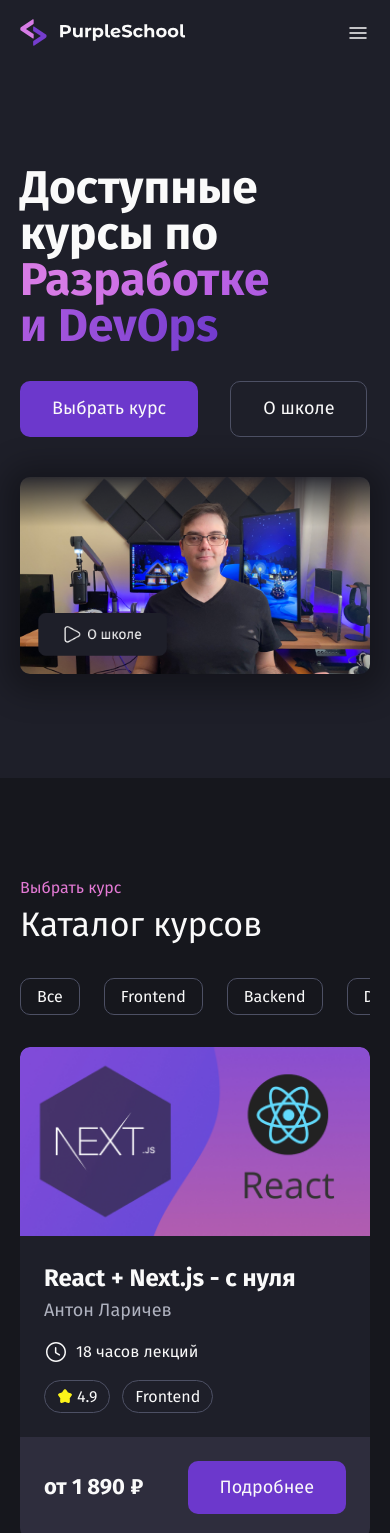
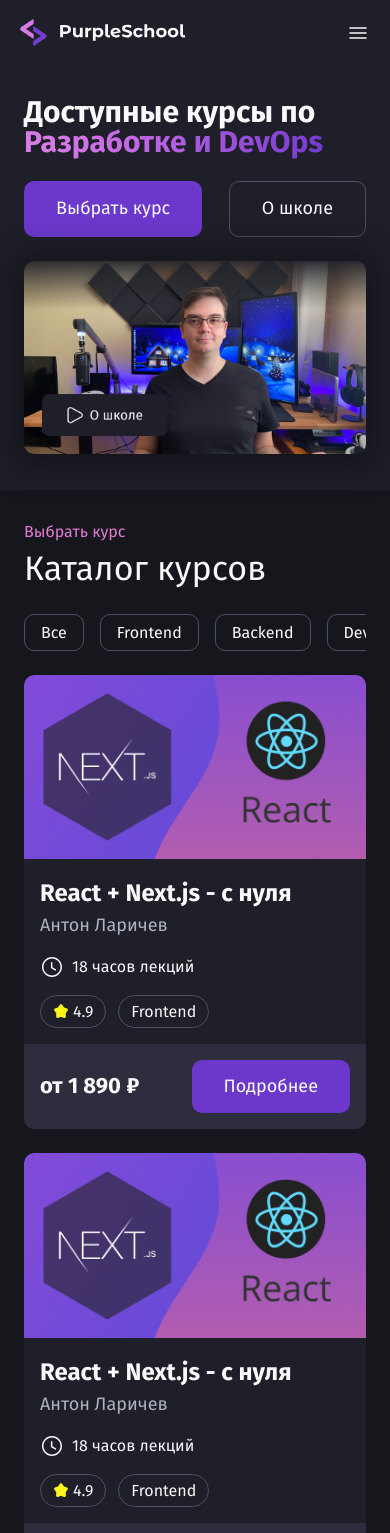
Before and after one commit to Novoselova-Alena/purple-school, a plain HTML site: page index.html in a window 390 px wide. Shown: the top 1533 px of the page. Drawn offline with Linux system fonts and the light colour scheme.

Commit message:
fix: class names

```diff
--- a/index.html
+++ b/index.html
@@ -19,7 +19,7 @@
             <img class="logo-purpleschool" src="./images/logo.svg" alt="Логотип Purple School">
             <nav class="menu">
                 <ul class="menu__list">
-                    <li class="menu__list-item"><a class="menu-link" href="">Курсы+</a></li>
+                    <li class="menu__list-item"><a class="menu-link" href="">Курсы</a></li>
                     <li class="menu__list-item"><a class="menu-link" href="">О школе</a></li>
                     <li class="menu__list-item"><a class="menu-link" href="">Блог</a></li>
                     <li class="menu__list-item"><a class="menu-link" href="">База знаний</a></li>
--- a/styles/global.css
+++ b/styles/global.css
@@ -10,8 +10,8 @@
     --text-color-secondary: #AFB2BF;
     --gradient: linear-gradient(93deg, #D77BE5 9.26%, #BE63E5 42.32%, #6C38CC 104.58%);
     --border-color: #4D5064;
-    --padding-24: 24px;
-    --padding-16: 16px;
+    --padding-s: 24px;
+    --padding-xs: 16px;
 }
 
 html {
--- a/styles/page.css
+++ b/styles/page.css
@@ -58,14 +58,14 @@
     }
 }
 
-@media (max-width: 360px) {
+@media (max-width: 480px) {
     .page-section {
         padding: 32px 24px;
     }
 
     .main-title-block__title {
         font-size: 30px;
-        margin-bottom: var(--padding-24);
+        margin-bottom: var(--padding-s);
     }
 
     .button-group {
@@ -74,7 +74,7 @@
     }
 
     .video-cover {
-        margin-top: var(--padding-24);
+        margin-top: var(--padding-s);
     }
 }
 
@@ -103,7 +103,7 @@
 .tabs-group {
     margin-bottom: 32px;
     display: flex;
-    gap: var(--padding-24);
+    gap: var(--padding-s);
     overflow: scroll;
 }
 
@@ -115,7 +115,7 @@
     padding: 8px 16px;
     display: flex;
     align-items: flex-start;
-    gap: var(--padding-16);
+    gap: var(--padding-xs);
     border: 1px solid var(--border-color);
     border-radius: 10px;
     white-space: nowrap;
@@ -143,7 +143,7 @@
 }
 
 .course-card__content {
-    padding: var(--padding-24);
+    padding: var(--padding-s);
 }
 
 .course-card__title {
@@ -181,7 +181,7 @@
 }
 
 .section-price {
-    padding: var(--padding-24);
+    padding: var(--padding-s);
     display: flex;
     align-items: center;
     background-color: var(--background-color-light-gray);
@@ -204,7 +204,7 @@
     }
 
     .group-of-cards {
-        gap: var(--padding-24);
+        gap: var(--padding-s);
     }
 
     /* .group-of-cards {
@@ -213,30 +213,30 @@
     } */
 }
 
-@media (max-width: 360px) {
+@media (max-width: 480px) {
     .group-of-cards {
-        gap: var(--padding-16);
+        gap: var(--padding-xs);
     }
 
     .group-of-course-cards {
-        gap: var(--padding-24);
+        gap: var(--padding-s);
     }
 
     .section-head {
-        margin-bottom: var(--padding-24);
+        margin-bottom: var(--padding-s);
     }
 
     .tabs-group {
-        gap: var(--padding-16);
-        margin-bottom: var(--padding-24);
+        gap: var(--padding-xs);
+        margin-bottom: var(--padding-s);
     }
 
     .section-price {
-        padding: var(--padding-16);
+        padding: var(--padding-xs);
     }
 
     .course-card__content {
-        padding: var(--padding-16);
+        padding: var(--padding-xs);
     }
 }
 
@@ -298,13 +298,13 @@
     object-position: left;
 }
 
-@media (max-width: 360px) {
+@media (max-width: 480px) {
     .proof-card {
-        padding: var(--padding-16);
+        padding: var(--padding-xs);
     }
 
     .group-of-proof-cards {
-        margin: var(--padding-24) 0 32px;
+        margin: var(--padding-s) 0 32px;
     }
 
     .proof-cards__title {
@@ -317,12 +317,12 @@
     }
 
     .rating-card {
-        padding: var(--padding-24);
+        padding: var(--padding-s);
     }
 
     .rating-title {
         font-size: 26px;
-        margin-bottom: var(--padding-24);
+        margin-bottom: var(--padding-s);
     }
 
     .rating-card__rating-number {
@@ -386,14 +386,14 @@
     margin: 0 auto;
 }
 
-@media (max-width: 360px) {
+@media (max-width: 480px) {
     .proof-card {
-        padding: var(--padding-16);
+        padding: var(--padding-xs);
     }
 
     .card-feedback {
-        margin-bottom: var(--padding-24);
-        padding: var(--padding-24) var(--padding-16);
+        margin-bottom: var(--padding-s);
+        padding: var(--padding-s) var(--padding-xs);
     }
 
     .paragraph-xs {
```
